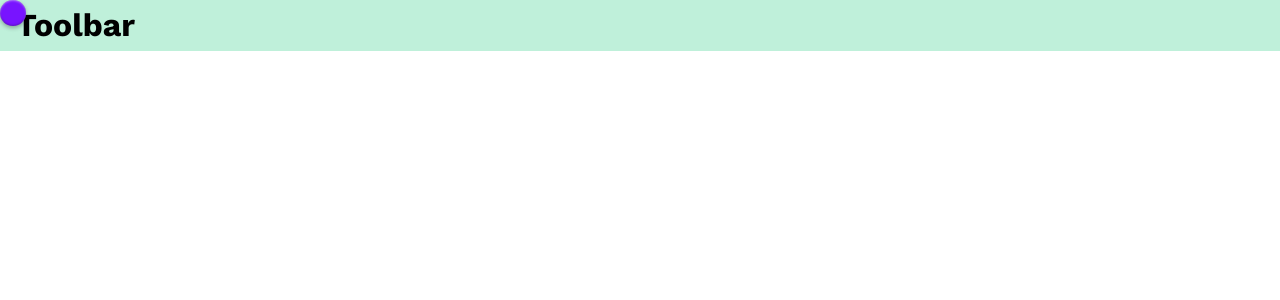
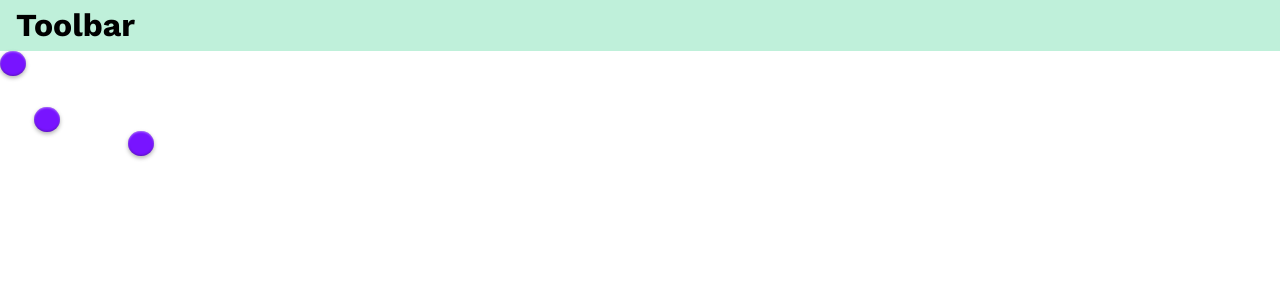
Before and after one commit to DanielKhojaste/lineup, a React (Vite) app: page / in a window 1280 px wide. Shown: the top 300 px of the page. Built offline with nearby package versions, Linux system fonts and the light colour scheme.

Commit message:
feat: nodes are now fully draggable and will maintain their positions

```diff
--- a/src/App.css
+++ b/src/App.css
@@ -46,7 +46,7 @@ button {
 
 /* Canvas: */
 .canvas {
-	/* position: relative; */
+	position: relative;
 }
 
 /* --- Components / Draggables ---- */
--- a/src/components/Canvas.tsx
+++ b/src/components/Canvas.tsx
@@ -1,5 +1,5 @@
 import { useState, useEffect } from "react";
-import { DndContext } from "@dnd-kit/core";
+import { DndContext, DragEndEvent } from "@dnd-kit/core";
 import Node from "./nodes/Node";
 
 type NodeType = {
@@ -9,18 +9,31 @@ type NodeType = {
 };
 
 function Canvas() {
-	const initialNodes: NodeType[] = [
-		{ id: "player1", x: 34, y: 56 },
-		{ id: "player2", x: 128, y: 80 },
-	];
+	const [nodes, setNodes] = useState<NodeType[]>([
+		{ id: "player1", x: 0, y: 0 },
+		{ id: "player2", x: 34, y: 56 },
+		{ id: "player3", x: 128, y: 80 },
+	]);
 
-	const [nodes, setNodes] = useState<NodeType[]>([]);
+	function handleDragEnd(event: DragEndEvent) {
+		const { active, delta } = event;
+
+		setNodes((prev) =>
+			prev.map((node) =>
+				node.id === active.id
+					? { ...node, x: node.x + delta.x, y: node.y + delta.y }
+					: node,
+			),
+		);
+	}
 
 	return (
 		<div>
-			<DndContext>
+			<DndContext onDragEnd={handleDragEnd}>
 				<div className="canvas">
-					<Node id="node1" x={0} y={0} />
+					{nodes.map((node) => (
+						<Node id={node.id} x={node.x} y={node.y} key={node.id} />
+					))}
 				</div>
 			</DndContext>
 		</div>
```
